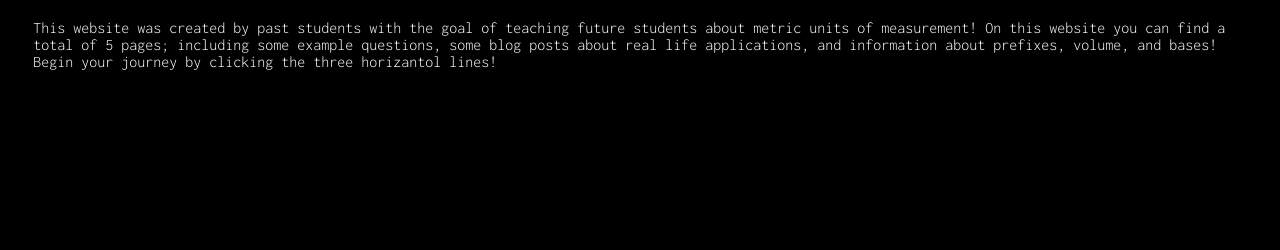
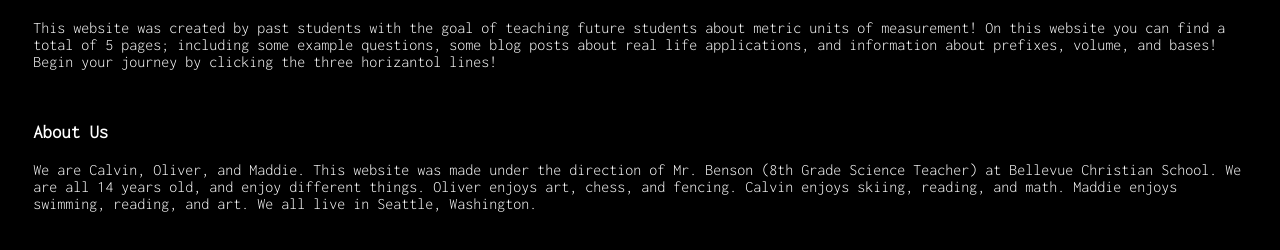
Before and after one commit to theunits/theunits.github.io, a plain HTML site: page index.html in a window 1280 px wide. Shown: the part 222-472 px from the top of the page. Drawn offline with nearby package versions, Linux system fonts and the light colour scheme.

Commit message:
Update index.html

```diff
--- a/index.html
+++ b/index.html
@@ -40,6 +40,9 @@
             of 5 pages; including some example questions, some blog posts about real life applications, and information about prefixes, volume, and bases! Begin your journey by clicking the
             three horizantol lines!
         </p>
+        <br>
+        <h3>About Us</h3>
+        <p>We are Calvin, Oliver, and Maddie. This website was made under the direction of Mr. Benson (8th Grade Science Teacher) at Bellevue Christian School. We are all 14 years old, and enjoy different things. Oliver enjoys art, chess, and fencing. Calvin enjoys skiing, reading, and math. Maddie enjoys swimming, reading, and art. We all live in Seattle, Washington.</p>
     </div>
 </body>
 
```
